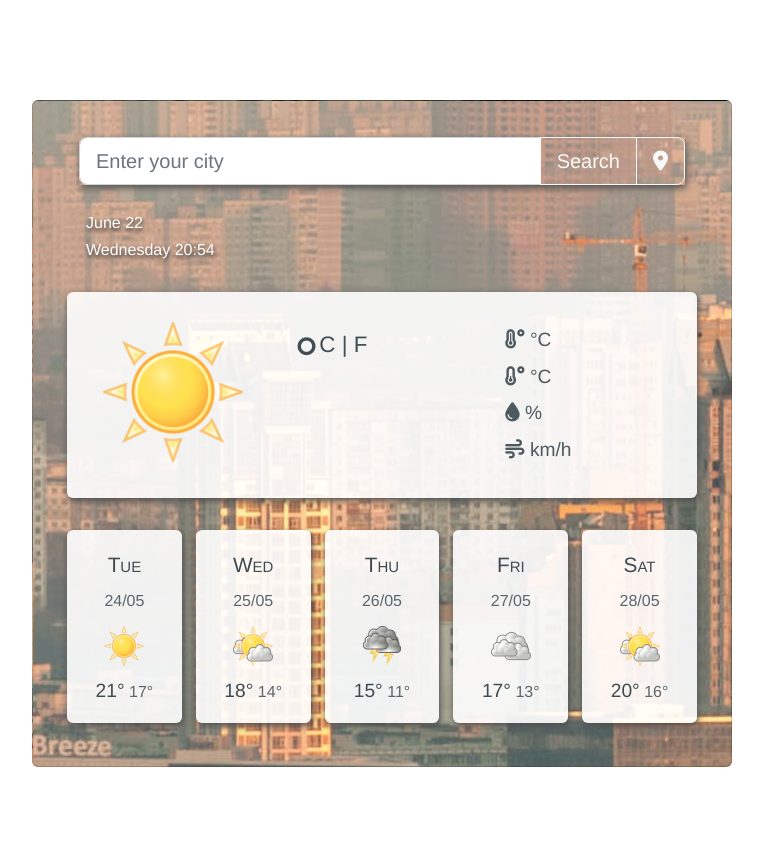
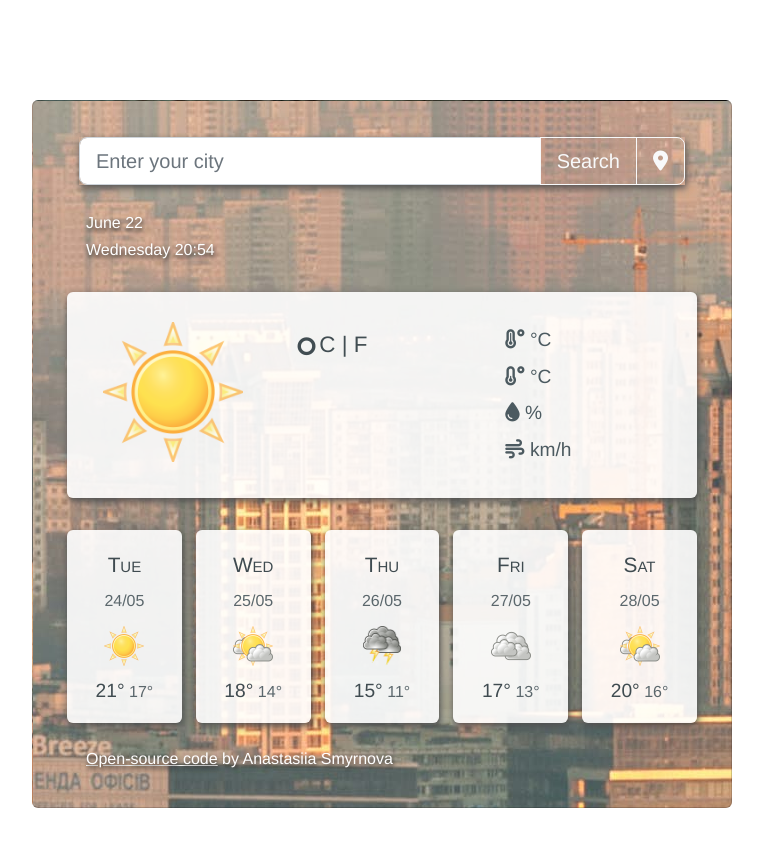
Before and after one commit to snovamir/weather-app, a plain HTML site: page index.html in a window 1280 px wide. Shown: the whole page, without its empty margins (258-1021 px from the left). Drawn offline with nearby package versions, Linux system fonts and the light colour scheme; no server answers.

Commit message:
Added footer

```diff
--- a/index.html
+++ b/index.html
@@ -157,6 +157,9 @@
               </div>
             </div>
           </div>
+          <footer>
+            <a href="https://github.com/snovamir/weather-app" target="_blank" rel="noopener noreferrer">Open-source code</a> by Anastasiia Smyrnova
+          </footer>
         </div>
       </div>
     </div>
--- a/src/styles.css
+++ b/src/styles.css
@@ -121,3 +121,20 @@
   color: rgba(65, 77, 82, 0.7);
   font-size: 1.5em;
 }
+footer {
+  color: #fff;
+  font-size: 1rem;
+  padding-left: 7px;
+  text-shadow: 1px 3px 4px #2e2e2e;
+  padding-top: 17px;
+}
+footer a {
+  color: #fff;
+  transition: all 150ms ease-in-out;
+}
+footer a:hover {
+  color: rgba(65, 77, 82, 0.7);
+}
+footer a:visited {
+  color: #fff;
+}
```
